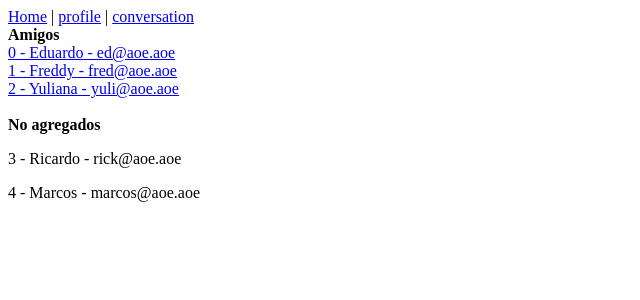
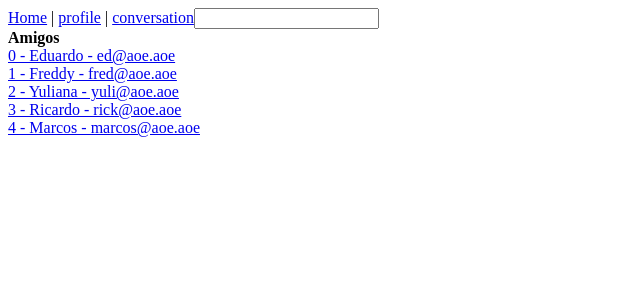
Before and after one commit to luisfridev/platzinger, an Angular app: page /home in a window 1280 px wide. Shown: the top 300 px of the page, without its empty margins (0-640 px from the left). Built offline with nearby package versions, Linux system fonts and the light colour scheme.

Commit message:
Agrega pipes

```diff
--- a/src/app/app.module.ts
+++ b/src/app/app.module.ts
@@ -9,6 +9,7 @@ import { ProfileComponent } from './components/profile/profile.component';
 import { ConversationComponent } from './components/conversation/conversation.component';
 import { MenuComponent } from './components/menu/menu.component';
 import { SearchPipe } from './pipes/search.pipe';
+import { FormsModule } from '@angular/forms';
 
 @NgModule({
   declarations: [
@@ -23,6 +24,7 @@ import { SearchPipe } from './pipes/search.pipe';
   imports: [
     BrowserModule,
     AppRoutingModule,
+    FormsModule
   ],
   providers: [],
   bootstrap: [AppComponent]
--- a/src/app/components/home/home.component.html
+++ b/src/app/components/home/home.component.html
@@ -1,18 +1,12 @@
+<input type="text" name="Buscar amigo" [(ngModel)]="query" />
 <br>
 <b>Amigos</b>
 <br>
-<ng-container *ngFor="let user of friends; let i = index">
-  <div *ngIf="user.friend ==  true">
+<ng-container *ngFor="let user of friends | search: query; let i = index">
+  <div>
     <a routerLink="/conversation/{{ user.uid }}">
       {{ i }} - {{ user.nick }} - {{ user.email }}
     </a>
   </div>
 </ng-container>
 <br>
-<b>No agregados</b>
-<br>
-<ng-container *ngFor="let user of friends; let i = index">
-  <p *ngIf="user.friend ==  false">
-    {{ i }} - {{ user.nick }} - {{ user.email }}
-  </p>
-</ng-container>
--- a/src/app/components/home/home.component.ts
+++ b/src/app/components/home/home.component.ts
@@ -10,6 +10,7 @@ import { User } from 'src/app/interfaces/user';
 })
 export class HomeComponent implements OnInit {
     friends: User[];
+    query: string;
     constructor(private userService: UserService) {
         this.friends = this.userService.getFriends();
     }
```
